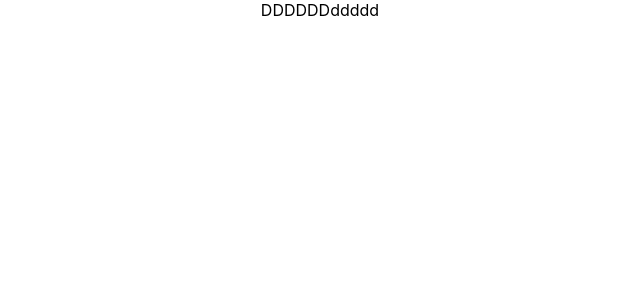
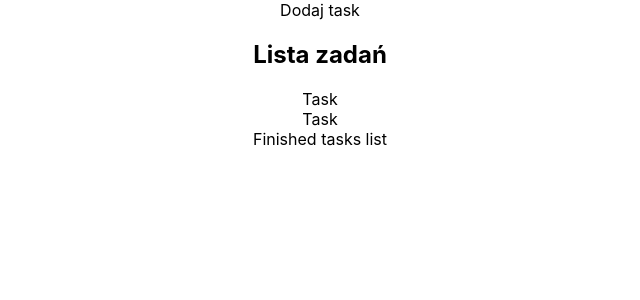
Before and after one commit to monikmonik/to-do_list, a React (Create React App) app: page / in a window 1280 px wide. Shown: the top 300 px of the page, without its empty margins (320-960 px from the left). Built offline with nearby package versions, Linux system fonts and the light colour scheme.

Commit message:
create main components

```diff
--- /dev/null
+++ b/src/components/AddTask.js
@@ -0,0 +1,15 @@
+import React, { Component } from 'react';
+
+class AddTask extends Component {
+    state = {  }
+    render() {
+        return (
+            <div className="container">
+                <div>Dodaj task</div>
+            </div>
+
+         );
+    }
+}
+
+export default AddTask;
--- a/src/components/App.js
+++ b/src/components/App.js
@@ -1,11 +1,20 @@
+import React, { Component } from 'react';
 import './App.css';
+import AddTask from './AddTask'
+import TaskList from './TaskList'
+import FinishedTasksList from './FinishedTasksList'
 
-function App() {
-  return (
-    <div className="App">
-      DDDDDDddddd
-    </div>
-  );
+class App extends Component {
+  state = {  }
+  render() {
+    return (
+      <div className="App">
+        <AddTask/>
+        <TaskList/>
+        <FinishedTasksList/>
+      </div>
+     );
+  }
 }
 
 export default App;
--- /dev/null
+++ b/src/components/FinishedTasksList.js
@@ -0,0 +1,9 @@
+import React from 'react';
+
+const FinishedTasksList = () => {
+    return (
+        <div>Finished tasks list</div>
+     );
+}
+
+export default FinishedTasksList;
--- /dev/null
+++ b/src/components/Task.js
@@ -0,0 +1,9 @@
+import React from 'react';
+
+const Task = () => {
+    return (
+        <div>Task</div>
+     );
+}
+
+export default Task;
--- /dev/null
+++ b/src/components/TaskList.js
@@ -0,0 +1,14 @@
+import React from 'react';
+import Task from './Task';
+
+const TaskList = () => {
+    return (
+        <div className="singleTask">
+            <h2>Lista zadań</h2>
+            <Task/>
+            <Task/>
+        </div>
+     );
+}
+
+export default TaskList;
```
